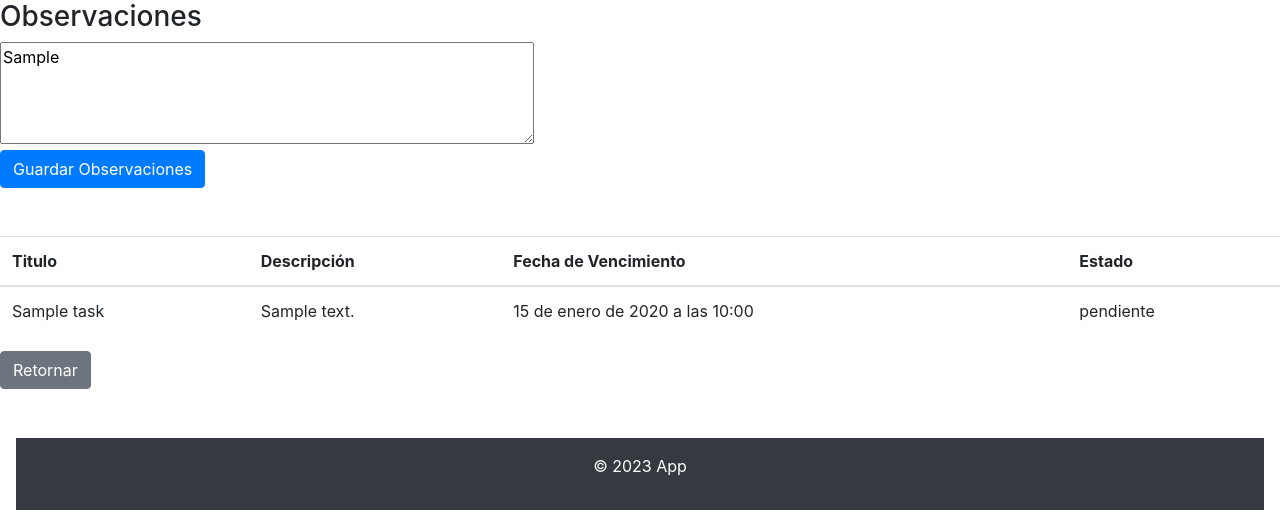
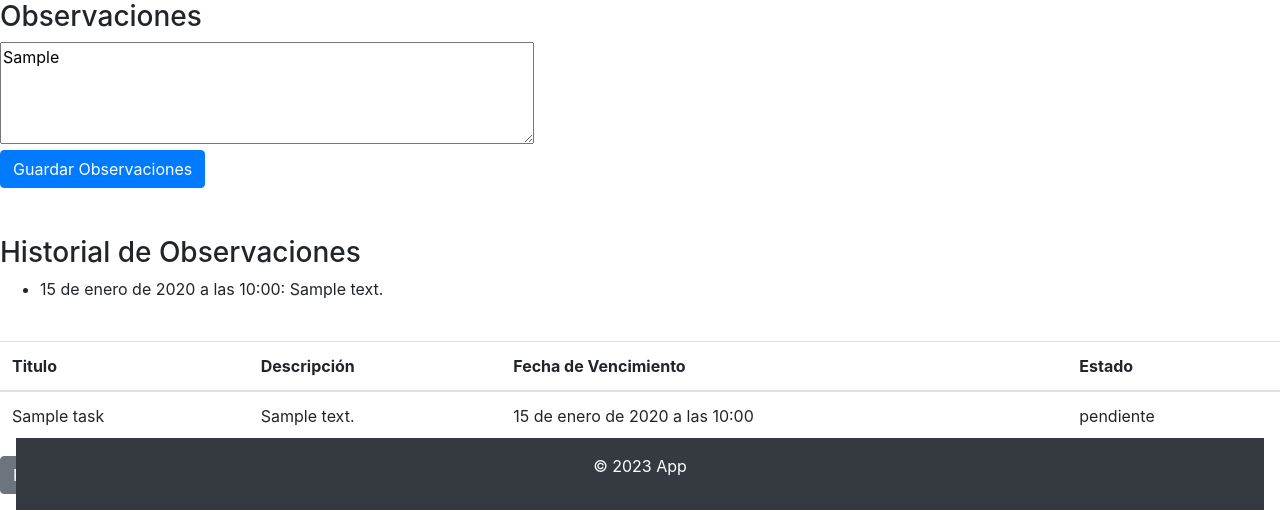
Before and after one commit to CaamiVLeiva/IndividualM7, a Django app: page /ver_tarea/1 in a window 1280 px wide. Shown: the part 274-800 px from the top of the page. Run offline with Django 4.2, Linux system fonts and the light colour scheme; a user stored in the database is signed in; tables that the repository leaves empty hold one stand-in row (values such as "Sample post"); some libraries are stand-ins or nearby versions.

Commit message:
Individual6

```diff
--- a/task_tracker/task_tracker/templates/taskmanager/editar_tarea.html
+++ b/task_tracker/task_tracker/templates/taskmanager/editar_tarea.html
@@ -15,4 +15,5 @@
         <button type="submit" class="btn btn-primary">Guardar Cambios</button>
     </form>
 </div>
+<a href="{% url 'listar_tareas_pendientes' %}" class="btn btn-secondary">Retornar</a>
 {% endblock %}
--- a/task_tracker/task_tracker/templates/taskmanager/ver_tarea.html
+++ b/task_tracker/task_tracker/templates/taskmanager/ver_tarea.html
@@ -26,14 +26,28 @@
 </form>
 <br><br>
 <!-- Agregar un formulario para editar las observaciones -->
-<form method="POST" action="{% url 'editar_observaciones' task.id %}">
+<form method="POST" action="{% url 'ver_tarea' task.id %}">
     {% csrf_token %}
+    <input type="hidden" name="action" value="guardar_observaciones">
     <h3>Observaciones</h3>
     <textarea name="observaciones" rows="4" cols="50">{{ task.observaciones }}</textarea>
     <br>
     <button type="submit" class="btn btn-primary">Guardar Observaciones</button>
 </form>
+
 <br><br>
+
+<div class="observaciones-section">
+    <h3>Historial de Observaciones</h3>
+    <ul>
+        {% for observacion in observaciones_tarea %}
+            <li>{{ observacion.fecha_creacion }}: {{ observacion.texto }}</li>
+        {% empty %}
+            <li>No hay observaciones registradas.</li>
+        {% endfor %}
+    </ul>
+</div>
+<br>
 <table class="table">
     <thead>
         <tr>
--- a/task_tracker/task_tracker/urls.py
+++ b/task_tracker/task_tracker/urls.py
@@ -29,6 +29,6 @@ urlpatterns = [
     path('tareas_pendientes/', views.listar_tareas_pendientes, name='listar_tareas_pendientes'),
     path('editar_tarea/<int:task_id>/', views.editar_tarea, name='editar_tarea'),
     path('eliminar_tarea/<int:task_id>/', views.eliminar_tarea, name='eliminar_tarea'),
-    path('editar_observaciones/<int:pk>/', views.editar_observaciones, name='editar_observaciones'),
+    path('editar_observaciones/<int:task_id>/', views.editar_observaciones, name='editar_observaciones'),
     path('', views.index, name='index'),
 ]
--- a/task_tracker/taskmanager/models.py
+++ b/task_tracker/taskmanager/models.py
@@ -26,3 +26,8 @@ class Task(models.Model):
 
     def __str__(self):
         return self.titulo
+
+class Observacion(models.Model):
+    tarea = models.ForeignKey(Task, related_name='observaciones_task', on_delete=models.CASCADE)
+    texto = models.TextField()
+    fecha_creacion = models.DateTimeField(auto_now_add=True)
--- a/task_tracker/taskmanager/views.py
+++ b/task_tracker/taskmanager/views.py
@@ -2,7 +2,7 @@ from django.contrib.auth import login, logout
 from django.contrib.auth.decorators import login_required
 from django.shortcuts import render, redirect, get_object_or_404
 from .forms import CustomUserCreationForm, CustomAuthenticationForm, TaskForm, TaskFilterForm
-from .models import Task,Tag
+from .models import Task,Tag,Observacion
 
 # Create your views here.
 def login_view(request):
@@ -74,16 +74,27 @@ def crear_tarea(request):
 @login_required
 def ver_tarea(request, task_id):
     tarea = get_object_or_404(Task, pk=task_id)
-    # Obtén las etiquetas asociadas a la tarea
     etiquetas = tarea.etiquetas.all()
+
     if request.method == 'POST':
         action = request.POST.get('action')
         if action == 'completar':
             tarea.estado = 'completada'
             tarea.save()
+        elif action == 'eliminar':
+            tarea.delete()
+        elif action == 'guardar_observaciones':
+            observaciones = request.POST.get('observaciones')
+            Observacion.objects.create(tarea=tarea, texto=observaciones)
+            # Redirige a la vista de visualización de tareas después de guardar observaciones
+            return redirect('ver_tarea', task_id=task_id)
+
     tareas_ordenadas = Task.objects.filter(usuario=request.user).order_by('fecha_vencimiento').prefetch_related('etiquetas')
-    # Pasa las etiquetas a la plantilla
-    return render(request, 'taskmanager/ver_tarea.html', {'task': tarea, 'etiquetas': etiquetas, 'tareas_ordenadas': tareas_ordenadas})
+    observaciones_tarea = Observacion.objects.filter(tarea=tarea).order_by('-fecha_creacion')
+    # Pasa las etiquetas y observaciones a la plantilla
+    return render(request, 'taskmanager/ver_tarea.html', {'task': tarea, 'etiquetas': etiquetas, 'tareas_ordenadas': tareas_ordenadas, 'observaciones_tarea': observaciones_tarea})
+
+
 
 @login_required
 def editar_tarea(request, task_id):
@@ -105,11 +116,11 @@ def eliminar_tarea(request, task_id):
         return redirect('listar_tareas_pendientes')
     return render(request, 'taskmanager/listar_tareas_pendientes', {'task': tarea})
 
-def editar_observaciones(request, pk):
-    tarea = get_object_or_404(Task, pk=pk)
+def editar_observaciones(request, task_id):
+    tarea = get_object_or_404(Task, pk=task_id)
     if request.method == 'POST':
         observaciones = request.POST.get('observaciones')
         tarea.observaciones = observaciones
         tarea.save()
-        return redirect('ver_tarea', task_id=pk)
+        return redirect('ver_tarea', task_id=task_id)
     return render(request, 'taskmanager/editar_observaciones.html', {'task': tarea})
```
Also changed, not shown: readme.md, task_tracker/taskmanager/migrations/0004_observacion.py (added). Lines whose indentation alone changed are shown as unchanged.
